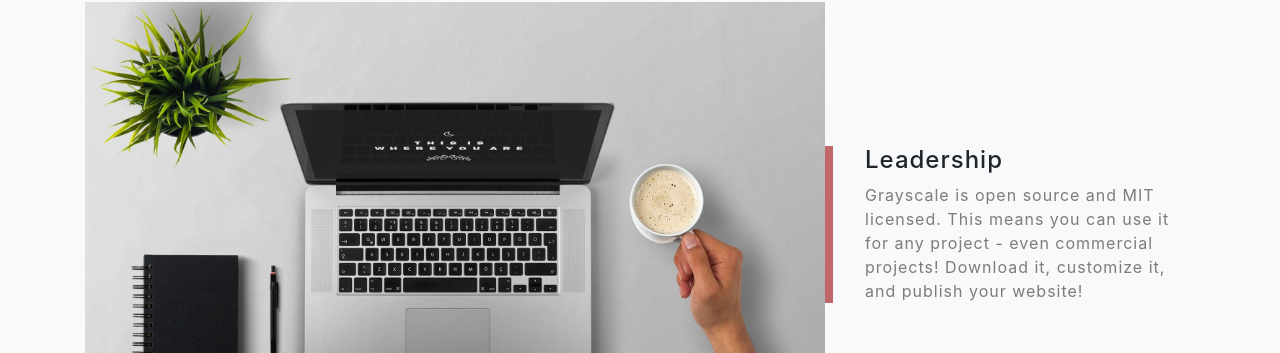
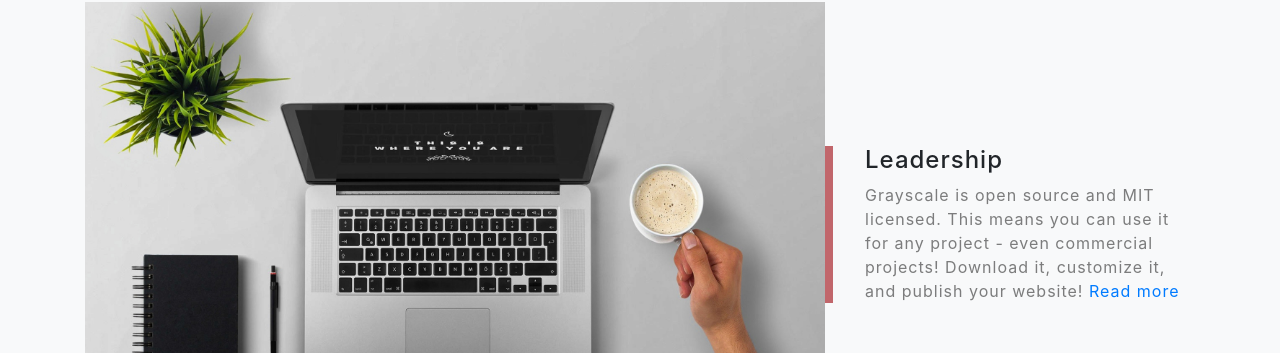
Before and after one commit to melissaelina/melissaelina.github.io, a website with bundled scripts: page index.html in a window 1280 px wide. Shown: the part 2621-2974 px from the top of the page. Built offline with nearby package versions, Linux system fonts and the light colour scheme; files whose address does not match are found by name.

Commit message:
added refers to leadership page

```diff
--- a/index.html
+++ b/index.html
@@ -140,7 +140,7 @@
         <div class="col-xl-4 col-lg-5">
           <div class="featured-text text-center text-lg-left">
             <h4>Leadership</h4>
-            <p class="text-black-50 mb-0">Grayscale is open source and MIT licensed. This means you can use it for any project - even commercial projects! Download it, customize it, and publish your website!</p>
+            <p class="text-black-50 mb-0">Grayscale is open source and MIT licensed. This means you can use it for any project - even commercial projects! Download it, customize it, and publish your website! <a href="leadership.html">Read more</a></p>
           </div>
         </div>
       </div>
```
